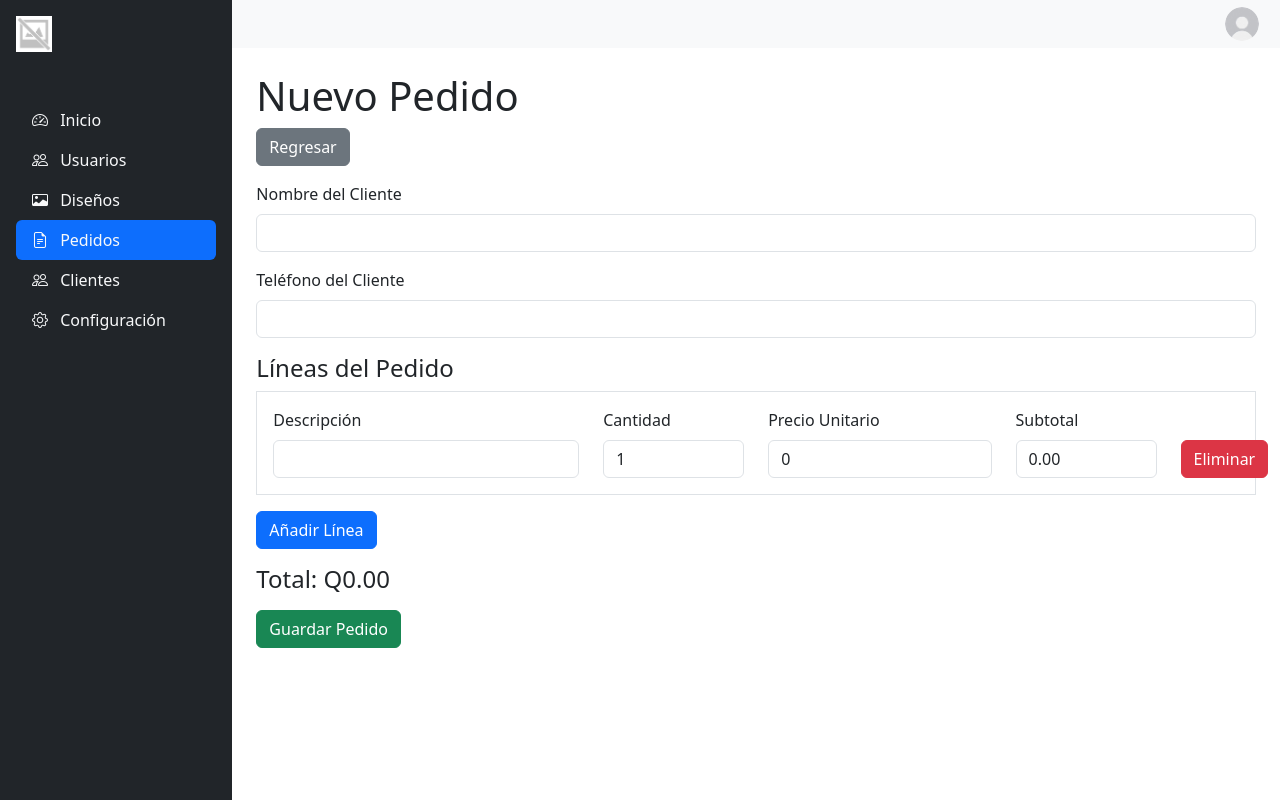
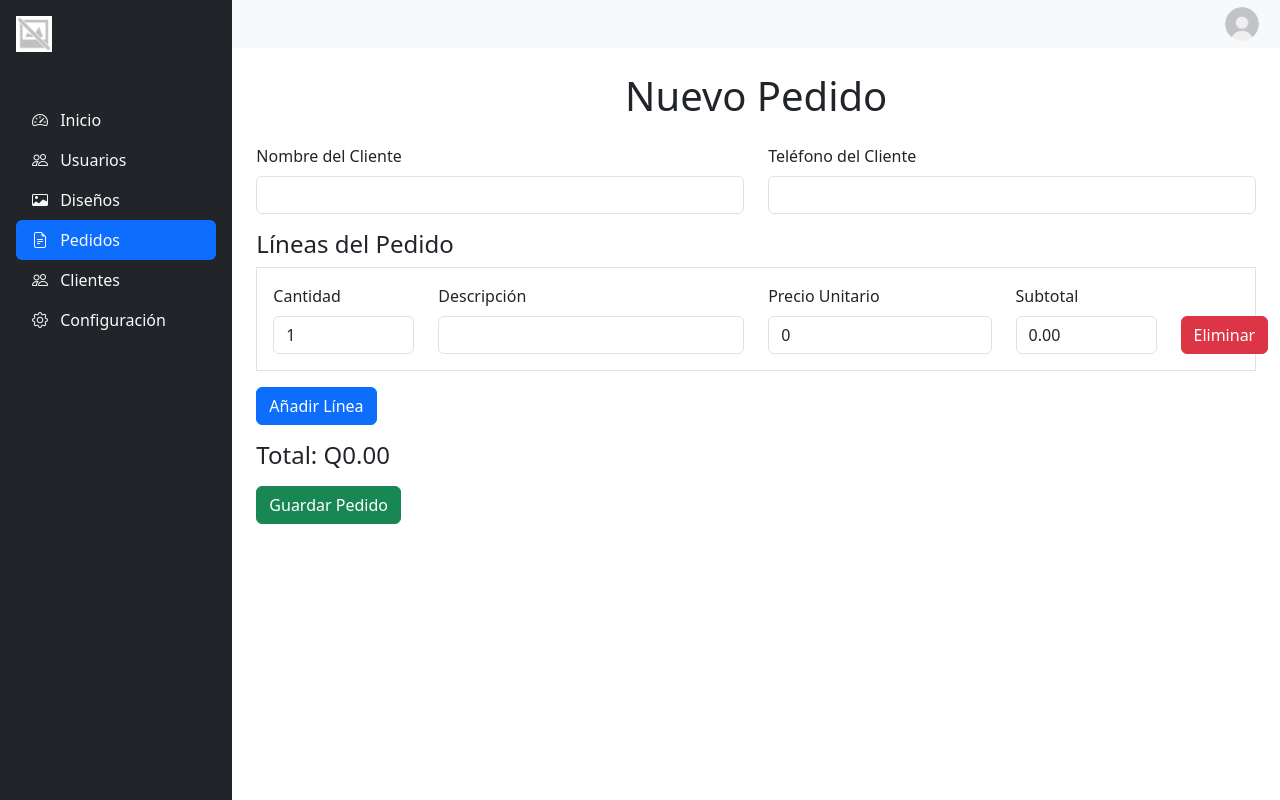
Before and after one commit to wmoralesl/punto-grafico, a Django app: page /admin/o/create/ in a window 1280 px wide. Run offline with Django 5.2, Linux system fonts and the light colour scheme; data that the repository does not hold is empty; some libraries are stand-ins or nearby versions.

Commit message:
[Update]: Se han corregido la maquetacion

```diff
--- a/orders/templates/orders/order_create.html
+++ b/orders/templates/orders/order_create.html
@@ -4,18 +4,19 @@
 {% endblock %}
 {% block content %}
 <div class="container">
-    <h1>Nuevo Pedido</h1>
-    <a href="{% url 'orders:list' %}" class="btn btn-secondary mb-3">Regresar</a>
+    <h1 class="mb-4 text-center">Nuevo Pedido</h1>
 
     <div id="app">
         <form @submit.prevent="submitOrder">
-            <div class="mb-3">
+            <div class="row">
+                <div class="col-6 mb-3">
                 <label for="clientName" class="form-label">Nombre del Cliente</label>
                 <input type="text" class="form-control" id="clientName" v-model="clientData.name" required>
             </div>
-            <div class="mb-3">
+            <div class="col-6 mb-3">
                 <label for="clientPhone" class="form-label">Teléfono del Cliente</label>
                 <input type="text" class="form-control" id="clientPhone" v-model="clientData.phone" @change="checkClient" required>
+            </div>
             </div>
 
             <div class="mb-3" v-if="existingClient">
@@ -27,14 +28,16 @@
             <h4>Líneas del Pedido</h4>
             <div class="mb-3 border p-3" v-for="(line, index) in order.lines" :key="index">
                 <div class="row">
+                    <div class="col-md-2">
+                        <label class="form-label">Cantidad</label>
+                        <input type="number" class="form-control" v-model="line.quantity" min="1" required>
+                    </div>
+
                     <div class="col-md-4">
                         <label class="form-label">Descripción</label>
                         <input type="text" class="form-control" v-model="line.description" required>
                     </div>
-                    <div class="col-md-2">
-                        <label class="form-label">Cantidad</label>
-                        <input type="number" class="form-control" v-model="line.quantity" min="1" required>
-                    </div>
+
                     <div class="col-md-3">
                         <label class="form-label">Precio Unitario</label>
                         <input type="number" step="0.01" class="form-control" v-model="line.unit_price" min="0" required>
--- a/orders/templates/orders/order_list.html
+++ b/orders/templates/orders/order_list.html
@@ -2,8 +2,10 @@
 
 {% block content %}
 <div class="container">
-    <h1>Lista de Pedidos</h1>
-    <a href="{% url 'orders:create' %}" class="btn btn-primary mb-3">Nuevo Pedido</a>
+    <h1 class="mb-4 text-center">Lista de Pedidos</h1>
+    <a href="{% url 'orders:create' %}" class="btn btn-primary mb-3">
+        <i class="bi bi-plus-circle"></i>
+        Nuevo Pedido</a>
 
     <div id="app">
         <div v-if="load">
```
